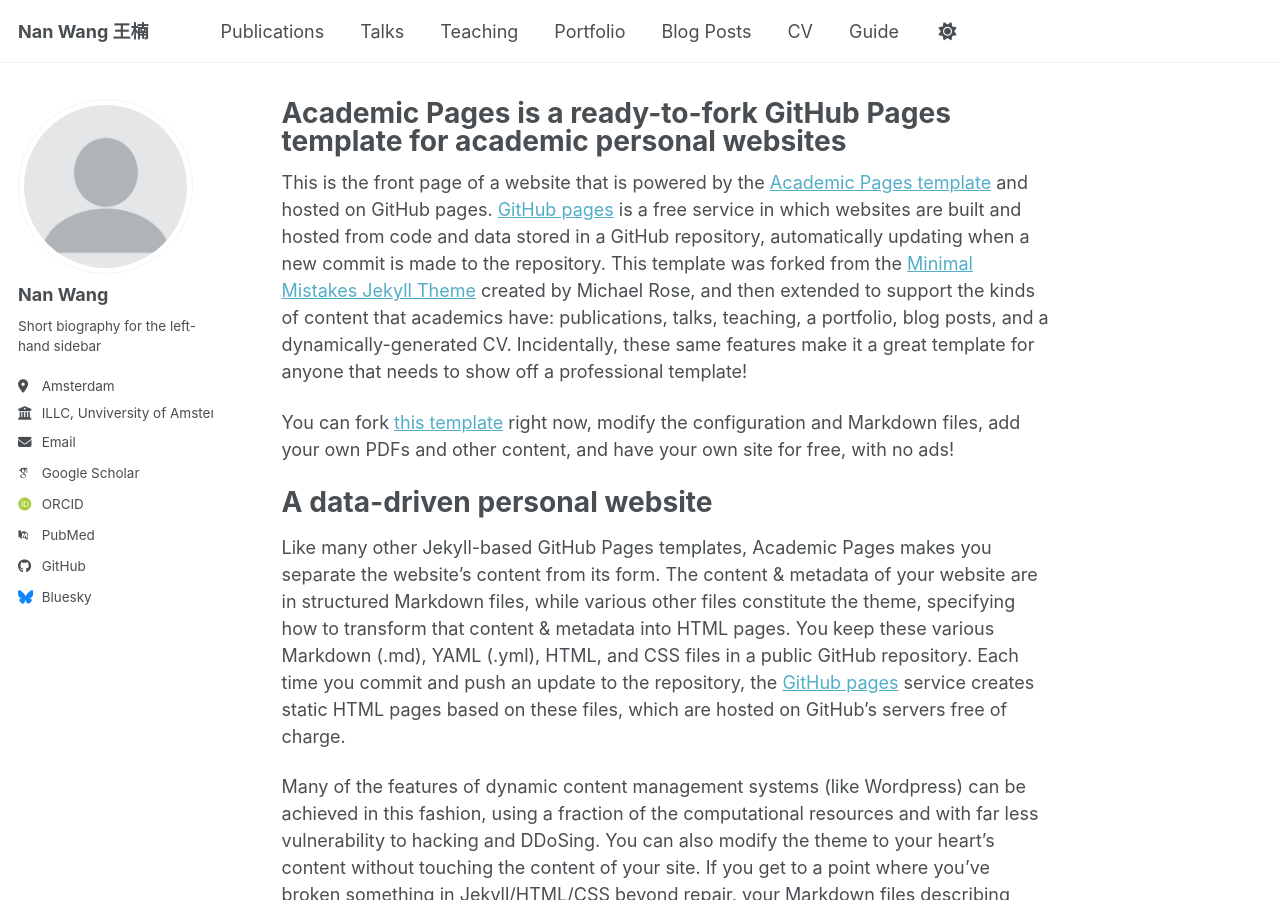
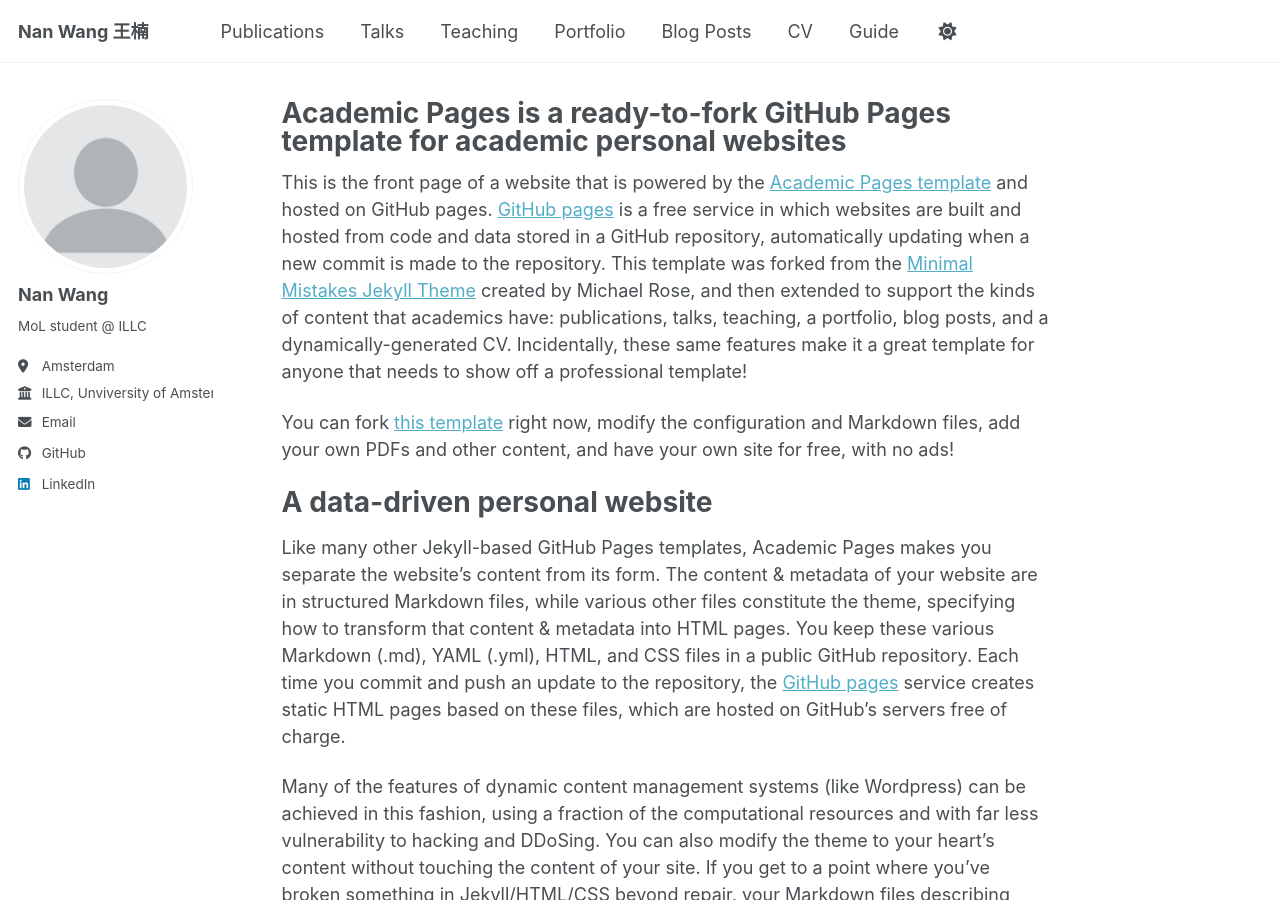
Before and after one commit to NephewNan/NephewNan.github.io, a Jekyll site: the page built from _pages/about.md, in a window 1280 px wide and 900 px high. Built offline with Jekyll 4.4.1, drawn with Linux system fonts in a browser that asks for light colours; some web fonts are replaced; a script bundle is joined from its source files by our own code; library files that are not in the unit come from our copies.

Commit message:
3rd commit

```diff
--- a/_config.yml
+++ b/_config.yml
@@ -26,7 +26,7 @@ author:
   avatar           : "profile.png"
   name             : "Nan Wang"
   pronouns         : # example: "she/her"
-  bio              : "Short biography for the left-hand sidebar"
+  bio              : "MoL student @ ILLC"
   location         : "Amsterdam"
   employer         : "ILLC, Unviversity of Amsterdam"
   uri              : # URL
@@ -35,13 +35,13 @@ author:
   # Academic websites
   academia         : # URL
   arxiv            : # URL - Update with the correct link to your profile
-  googlescholar    : "https://scholar.google.com/citations?user=PS_CX0AAAAAJ"
+  googlescholar    : # "https://scholar.google.com/citations?user=PS_CX0AAAAAJ"
   inspire-hep      : # URL
   impactstory      : # URL
-  orcid            : "https://orcid.org/yourorcidurl"
+  orcid            : # "https://orcid.org/yourorcidurl"
   semantic         : # URL
   ssrn             : # URL
-  pubmed           : "https://www.ncbi.nlm.nih.gov/pubmed/?term=john+snow"
+  pubmed           : # "https://www.ncbi.nlm.nih.gov/pubmed/?term=john+snow"
   researchgate     : # URL
   scopus           : # URL
   zotero           : # URL
@@ -51,13 +51,13 @@ author:
   bitbucket        : # Username - Update with your username on the site
   codepen          : # Username
   dribbble         : # Username
-  github           : "academicpages"
+  github           : "NephewNan"
   kaggle           : # Username
   stackoverflow    : # User number or user number and name (i.e., use "1" or "1/jeff-atwood")
 
   # Social media
   artstation       : # Username
-  bluesky          : "bsky.app" # Replace this with you Bluesky username
+  bluesky          : # "bsky.app" # Replace this with you Bluesky username
   facebook         : # Username
   flickr           : # Username
   foursquare       : # Username
@@ -66,7 +66,7 @@ author:
   keybase          : # Username
   instagram        : # Username
   lastfm           : # Username
-  linkedin         : # Username
+  linkedin         : wnvanuva@gmail.com
   mastodon         : # URL
   medium           : # URL
   pinterest        : # Username
```
